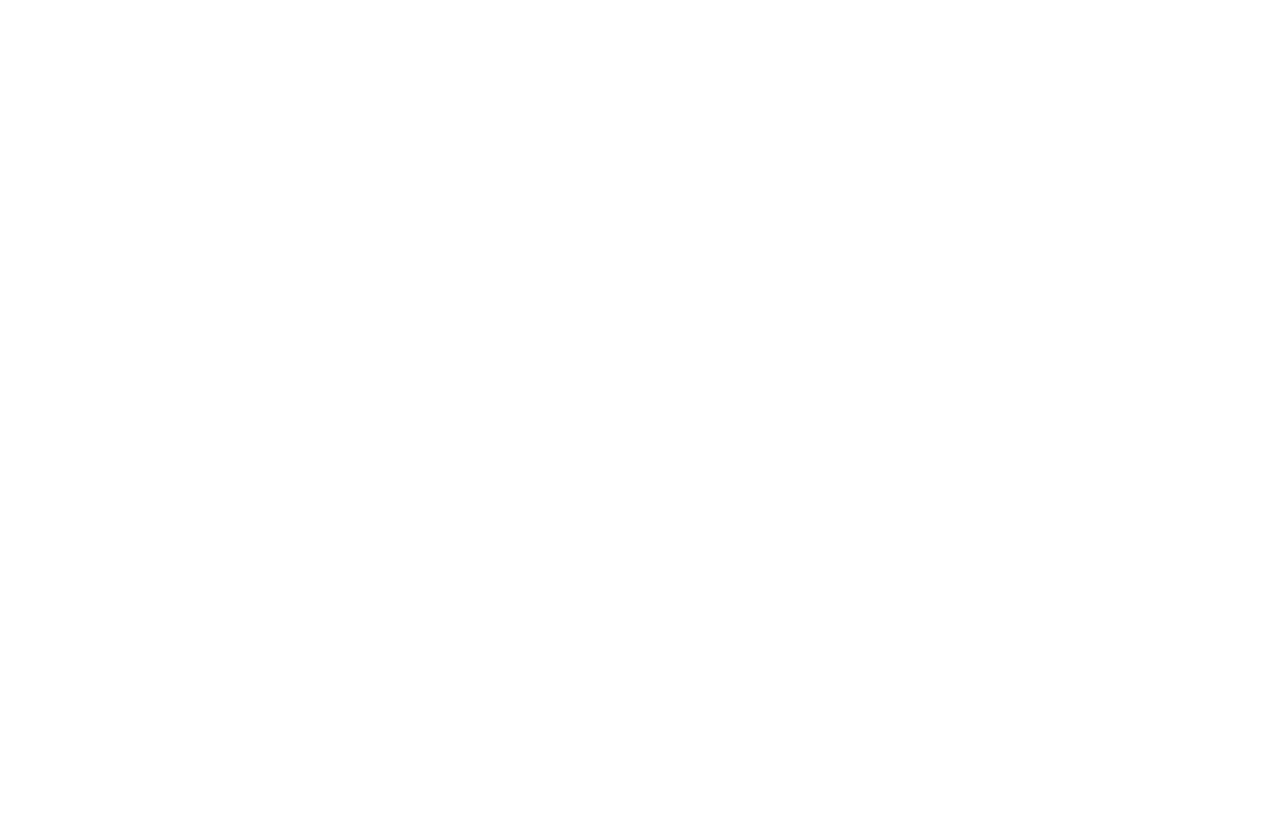
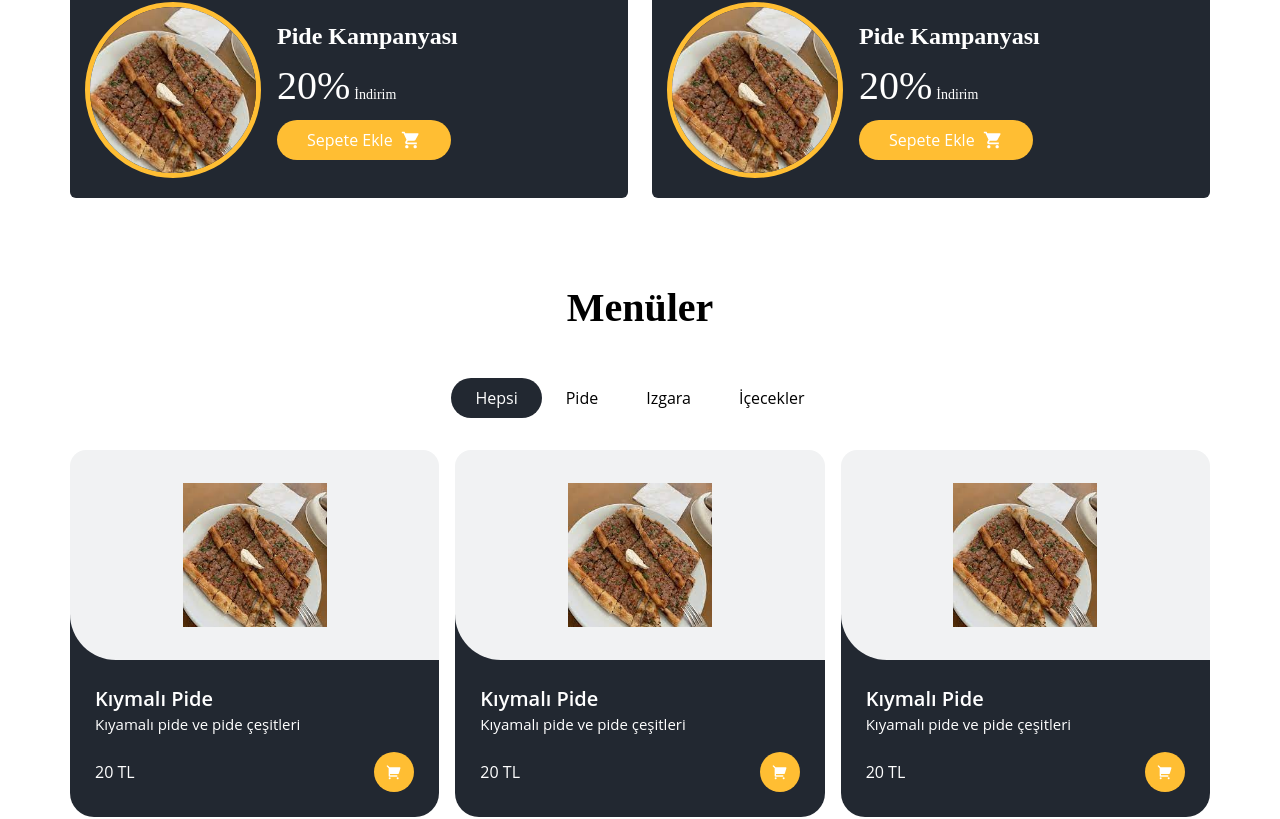
Before and after one commit to OsmanMuratTurgut/nextjs-gol-rest, a Next.js app: page /home/home in a window 1280 px wide. Shown: the part 810-1629 px from the top of the page. Before the commit the page ends 800 px from the top, so only its background shows below. Built offline with nearby package versions, Linux system fonts and the light colour scheme.

Commit message:
menu-wrapper

```diff
--- /dev/null
+++ b/components/product/MenuItem.jsx
@@ -0,0 +1,28 @@
+import Image from "next/image";
+import { RiShoppingCart2Fill } from "react-icons/ri";
+
+const MenuItem = () => {
+  return (
+    <div className="bg-secondary rounded-3xl">
+    <div className="w-full  bg-[#f1f2f3] h-[210px] grid place-content-center rounded-bl-[46px] rounded-tl-2xl rounded-tr-2xl">
+      <div className="relative w-36 h-36 hover:scale-110 transition-all">
+        <Image src="/images/pide-2.jpeg" alt="" layout="fill" />
+      </div>
+    </div>
+    <div className="p-[25px] text-white">
+      <h4 className="text-xl font-semibold">Kıymalı Pide</h4>
+      <p className="text-[15px]">
+        Kıyamalı pide ve pide çeşitleri
+      </p>
+      <div className="flex justify-between items-center mt-4">
+        <span>20 TL</span>
+        <button className="btn-primary !w-10 !h-10 !rounded-full !p-0 grid place-content-center">
+          <RiShoppingCart2Fill />
+        </button>
+      </div>
+    </div>
+    </div>
+  );
+};
+
+export default MenuItem;
--- /dev/null
+++ b/components/product/MenuWrapper.jsx
@@ -0,0 +1,31 @@
+import React from "react";
+import Title from "../ui/Title";
+import MenuItem from "./MenuItem";
+
+const MenuWrapper = () => {
+  return (
+    <div className="container mx-auto  mb-16">
+      <div className="flex flex-col items-center w-full">
+        <Title addClass="text-[40px]">Menüler</Title>
+        <div className="mt-10">
+          <button className="px-6 py-2 bg-secondary rounded-3xl text-white">
+            Hepsi
+          </button>
+          <button className="px-6 py-2 rounded-3xl ">Pide</button>
+          <button className="px-6 py-2  rounded-3xl ">Izgara</button>
+          <button className="px-6 py-2  rounded-3xl ">İçecekler</button>
+        </div>
+      </div>
+
+      <div className="mt-8 grid md:grid-cols-3 sm:grid-cols-2 grid-cols-1 gap-4">
+        <MenuItem />
+        <MenuItem />
+        <MenuItem />
+        <MenuItem />
+        <MenuItem />
+        <MenuItem />
+      </div>
+    </div>
+  );
+};
+export default MenuWrapper;
--- /dev/null
+++ b/components/ui/Campaigns.jsx
@@ -0,0 +1,40 @@
+import Image from "next/image";
+import { MdShoppingCart } from "react-icons/md";
+import Title from "./Title";
+
+const CampaignItem = () => {
+  return (
+    <div className="bg-secondary flex-1 rounded-md py-5 px-[15px] flex items-center gap-x-4">
+      <div className="relative md:w-44 md:h-44 w-36 h-36 after:content-['']   border-[5px] border-primary rounded-full overflow-hidden">
+        <Image
+          src="/images/pide-2.jpeg"
+          alt=""
+          layout="fill"
+          className="hover:scale-150 transition-all"
+          objectFit="cover"
+        />
+      </div>
+      <div className="text-white">
+        <Title addClass="text-2xl">Pide Kampanyası</Title>
+        <div className="font-dancing my-1">
+          <span className="text-[40px]">20%</span>
+          <span className="text-sm inline-block ml-1">İndirim</span>
+        </div>
+        <button className="btn-primary flex items-center gap-x-2">
+          Sepete Ekle<MdShoppingCart size={20} />
+        </button>
+      </div>
+    </div>
+  );
+};
+
+const Campaigns = () => {
+  return (
+    <div className="flex justify-between container mx-auto py-20 gap-6 flex-wrap">
+      <CampaignItem />
+      <CampaignItem />
+    </div>
+  );
+};
+
+export default Campaigns;
--- a/components/ui/Carosel.jsx
+++ b/components/ui/Carosel.jsx
@@ -11,7 +11,7 @@
     slidesToScroll: 1,
     arrows: false,
     autoplay: true,
-    autoplaySpeed: 30000,
+    autoplaySpeed: 3000,
     appendDots: (dots) => (
       <div>
         <ul className="container mx-auto w-full text-start">{dots}</ul>
@@ -70,6 +70,16 @@
             <button className="btn-primary">Online Sipariş</button>
           </div>
         </div>
+        <div>
+          <div className="mt-48 container mx-auto  text-white flex flex-col items-start gap-y-8">
+            <Title addClass="text-5xl">Tandır Kebap Menü Kampanya</Title>
+            <p className="sm:w-2/5 w-full">Çorba - Tandır Kebap - Salata - İçecek</p>
+            <button class="bg-red-500 hover:bg-red-700 text-white font-bold py-2 px-4 rounded-full">
+              230 TL
+            </button>
+            <button className="btn-primary">Online Sipariş</button>
+          </div>
+        </div>
       </Slider>
     </div>
   );
--- a/pages/home/home.jsx
+++ b/pages/home/home.jsx
@@ -1,9 +1,13 @@
+import MenuWrapper from "@/components/product/MenuWrapper"
+import Campaigns from "@/components/ui/Campaigns"
 import Carosel from "@/components/ui/Carosel"
 
 const Home = () => {
   return (
-    <div className="relative -mt-10">
+    <div>
       <Carosel />
+      <Campaigns />
+      <MenuWrapper />
     </div>
   )
 }
```
Also changed, not shown: public/images/pide-2.jpeg (added).
